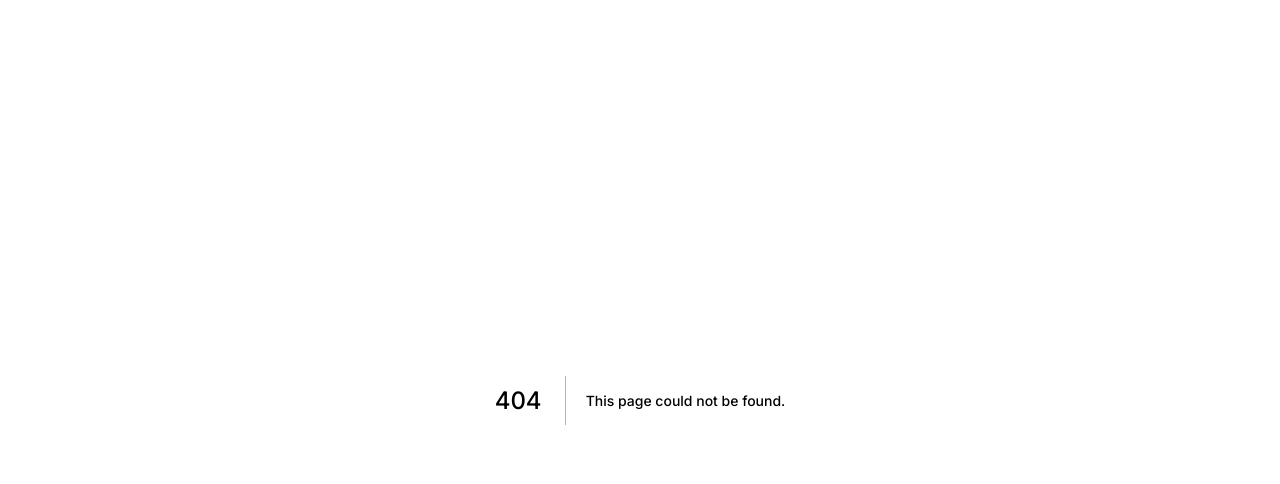
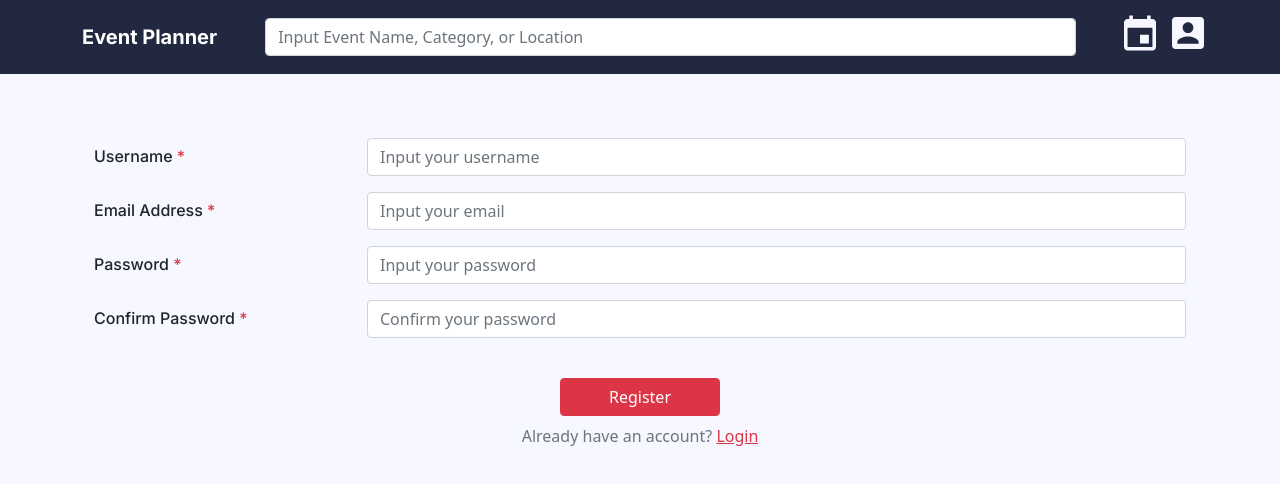
Before and after one commit to ALTA-FE4-AhmadTiarK/Event-Planning-App, a Next.js app: page /register in a window 1280 px wide. Before the commit this address had no page. Shown: the top 484 px of the page. Built offline with nearby package versions, Linux system fonts and the light colour scheme.

Commit message:
Done Slicing Design

```diff
--- /dev/null
+++ b/pages/register.jsx
@@ -0,0 +1,98 @@
+import React, { useState } from 'react';
+import Head from 'next/head';
+import Layout from '../components/Layout';
+import MyLink from '../components/Link';
+
+export default function Register() {
+	const [username, setUsername] = useState('');
+	const [email, setEmail] = useState('');
+	const [password, setPassword] = useState('');
+	const [confirmPassword, setConfirmPassword] = useState('');
+
+	return (
+		<>
+			<Head>
+				<title>Register</title>
+				<meta name='register' content='Register Page' />
+				<link rel='icon' href='/favicon.ico' />
+			</Head>
+			<Layout>
+				<div className='container my-5' style={{ height: 100 + 'vh' }}>
+					<form className='align-items-center overflow-auto'>
+						<div className='form-group d-flex justify-content-between my-3'>
+							<h6 className='my-auto'>
+								Username <span className='text-danger'>*</span>
+							</h6>
+							<input
+								type='text'
+								className='form-control w-75'
+								value={username}
+								onChange={(e) => setUsername(e.target.value)}
+								placeholder='Input your username'
+							/>
+						</div>
+						<div className='form-group d-flex justify-content-between my-3'>
+							<h6 className='my-auto'>
+								Email Address{' '}
+								<span className='text-danger'>*</span>
+							</h6>
+							<input
+								type='email'
+								className='form-control w-75'
+								value={email}
+								onChange={(e) => setEmail(e.target.value)}
+								placeholder='Input your email'
+							/>
+						</div>
+						<div className='form-group d-flex justify-content-between my-3'>
+							<h6 className='my-auto'>
+								Password <span className='text-danger'>*</span>
+							</h6>
+							<input
+								type='password'
+								className='form-control w-75'
+								value={password}
+								onChange={(e) => setPassword(e.target.value)}
+								placeholder='Input your password'
+							/>
+						</div>
+						<div className='form-group d-flex justify-content-between my-3'>
+							<h6 className='my-auto'>
+								Confirm Password{' '}
+								<span className='text-danger'>*</span>
+							</h6>
+							<input
+								type='password'
+								className='form-control w-75'
+								value={confirmPassword}
+								onChange={(e) =>
+									setConfirmPassword(e.target.value)
+								}
+								placeholder='Confirm your password'
+							/>
+						</div>
+					</form>
+					<div className='w-100 text-center'>
+						<button className='btn btn-danger px-5 mt-4 mb-2'>
+							Register
+						</button>
+						<p className='text-muted'>
+							Already have an account?{' '}
+							<MyLink href='/login' className='link-danger'>
+								Login
+							</MyLink>
+						</p>
+					</div>
+				</div>
+			</Layout>
+		</>
+	);
+}
+
+export async function getServerSideProps() {
+	return {
+		props: {
+			data: null,
+		},
+	};
+}
```
Also changed, not shown: pages/login.jsx (added, +65 -0 lines).
